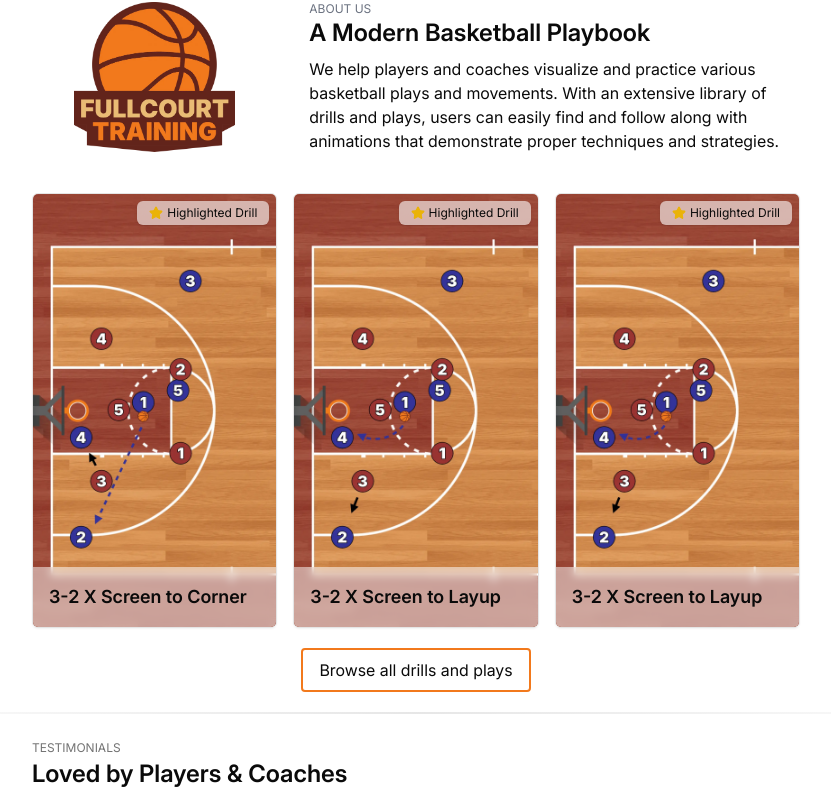
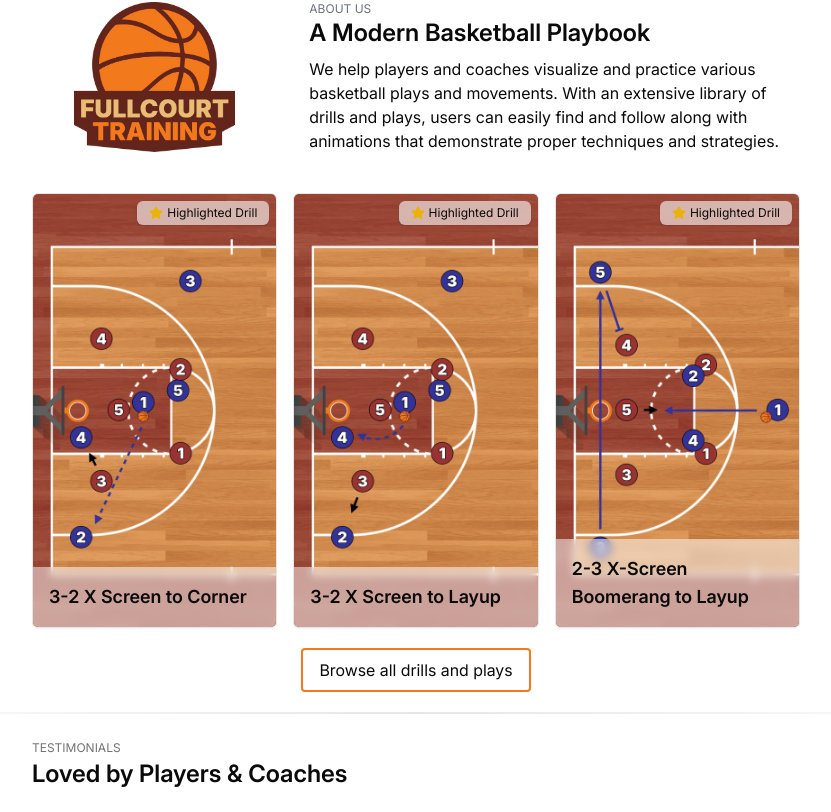
Before and after one commit to Friggies/fullcourt-web, a Next.js app: page / in a window 1280 px wide. Shown: the part 538-1350 px from the top of the page, without its empty margins (224-1055 px from the left). Built offline with nearby package versions, Linux system fonts and the light colour scheme; no server answers.

Commit message:
updated front page play

```diff
--- a/app/page.tsx
+++ b/app/page.tsx
@@ -150,18 +150,18 @@ export default function Index() {
                 <span className="text-foreground">Highlighted Drill</span>
               </div>
               <Link
-                href={`/drills/5`}
+                href={`/drills/7`}
                 className="relative flex flex-col border rounded-md shadow-sm overflow-hidden"
               >
                 <Image
-                  src={`/thumbnails/5.webp`}
-                  alt={`Play 3-2 X Screen to Layup`}
+                  src={`/thumbnails/7.webp`}
+                  alt={`Play 2-3 X-Screen Boomerang to Layup`}
                   width={600}
                   height={1067}
                 />
                 <div className="absolute bottom-0 w-full bg-background/50 backdrop-blur-sm p-4 flex flex-col flex-1 justify-between">
                   <h2 className="text-lg font-semibold">
-                    3-2 X Screen to Layup
+                    2-3 X-Screen Boomerang to Layup
                   </h2>
                 </div>
               </Link>
```
